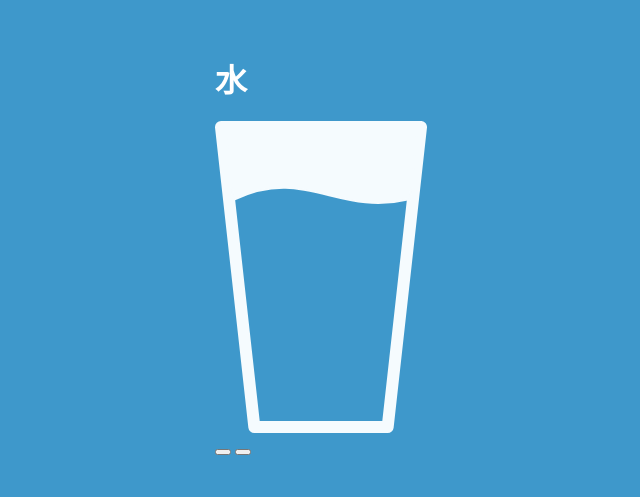
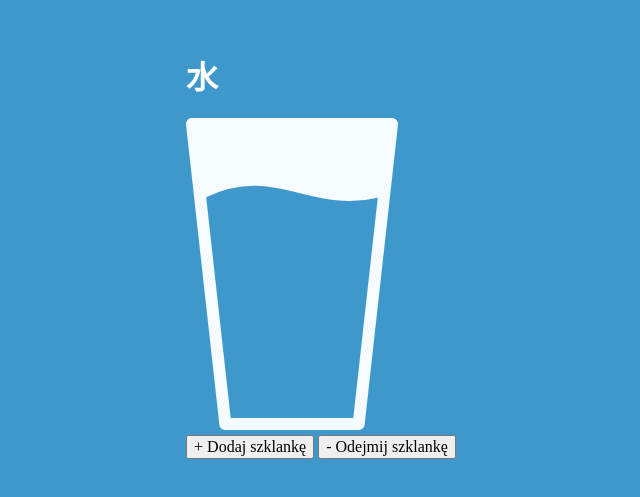
Before and after one commit to michal-krawczyk10/mizu, a website built with webpack: page src/pages/index.html in a window 1280 px wide. Shown: the part 151-648 px from the top of the page, without its empty margins (319-959 px from the left). Built offline with nearby package versions, Linux system fonts and the light colour scheme.

Commit message:
html basic done

```diff
--- a/src/pages/index.html
+++ b/src/pages/index.html
@@ -163,9 +163,9 @@
 		/>
 	</head>
 	<body>
-		<main class="container">
-			<h1>水</h1>
-			<div>
+		<main class="main">
+			<h1 class="header">水</h1>
+			<div class="glass">
 				<svg
 					width="212"
 					height="312"
@@ -192,8 +192,9 @@
 					/>
 				</svg>
 			</div>
-			<button></button>
-			<button></button>
+			<span class="counter counter--js"></span>
+			<button class="button button__add--js">+ Dodaj szklankę</button>
+			<button class="button button__remove--js">- Odejmij szklankę</button>
 		</main>
 	</body>
 </html>
```
